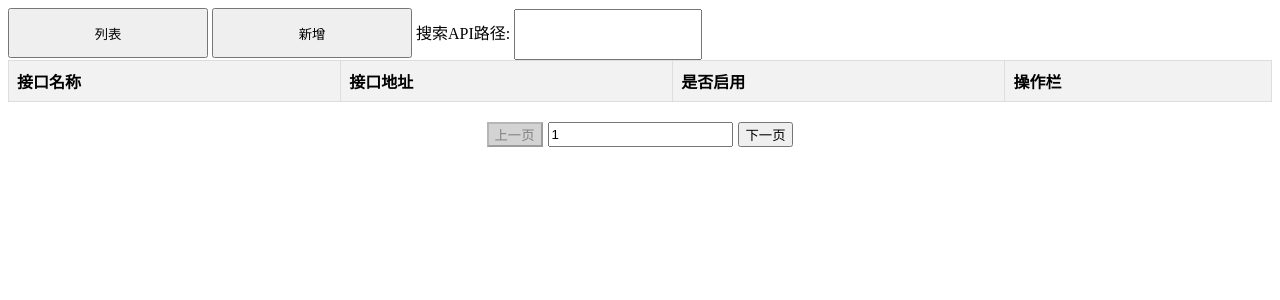
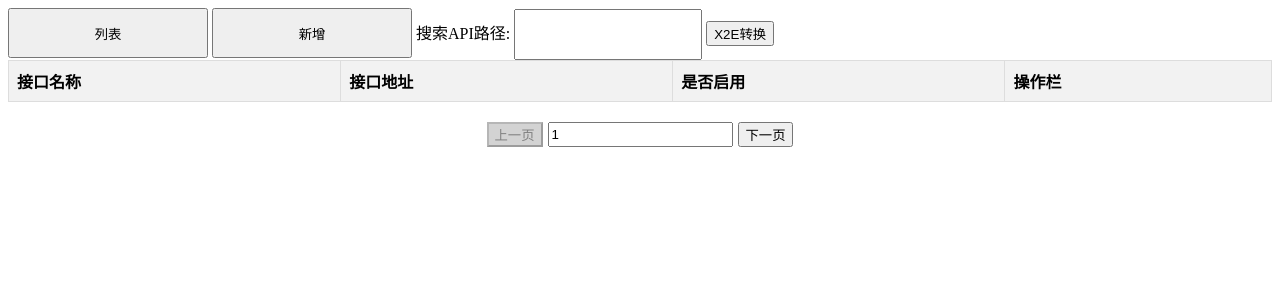
Before and after one commit to 18239922112/lihwRepository, a Flask app: page /moco in a window 1280 px wide. Shown: the top 300 px of the page. Run offline with Flask 3, Linux system fonts and the light colour scheme; data that the repository does not hold is empty; parts of the project's set-up code (start-up, migrations or seed data) failed here and were passed over.

Commit message:
增加x2e的重定向到另一个项目

```diff
--- a/templates/index.html
+++ b/templates/index.html
@@ -87,6 +87,7 @@
         <button type="button" id="add">新增</button>
         <label for="name">搜索API路径:</label>
         <input id="queryLike">
+        <button onclick="window.location.href = '/x2e'">X2E转换</button>
     </div>
     <div id="istrue">
         <h2 id="delneirong">确定删除</h2>
@@ -137,6 +138,17 @@
     <script src="http://code.jquery.com/jquery-3.6.0.min.js"></script>
     <script>
         $(document).ready(function() {
+            //跳转至x2e页面
+            $("#x2e").click(function() {
+                $.ajax({
+                        url: '/moco/x2e',
+                        type: 'GET',
+                        success: function(response) {
+                        },
+                        error: function(error) {
+                        }
+                    });
+            });
             //新增打开表单
             $("#add").click(function() {
                 $("#myModal").show();
```
